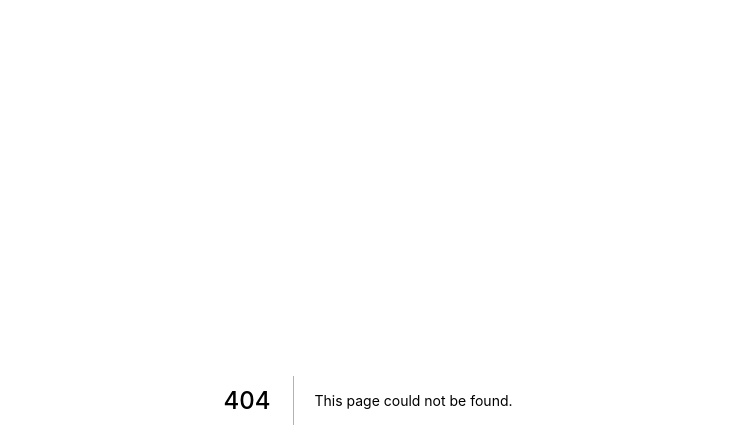
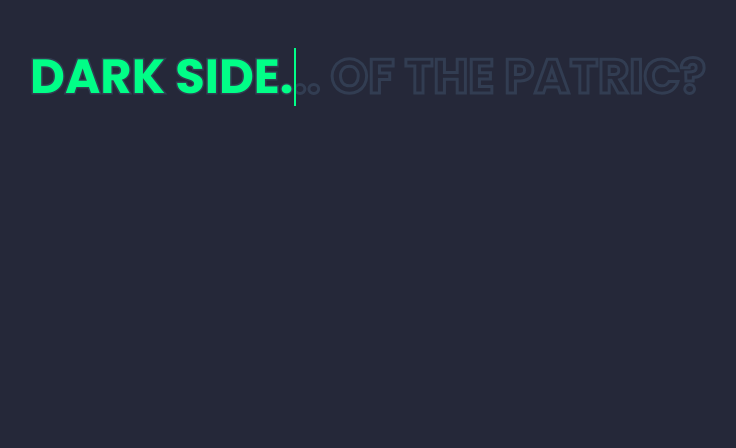
Before and after one commit to Patricdv/do-you-need-a-patric, a Next.js app: page /dark-side in a window 1280 px wide. Before the commit this address had no page. Shown: the top 448 px of the page, without its empty margins (272-1008 px from the left). Built offline with nearby package versions, Linux system fonts and the light colour scheme.

Commit message:
starting dark-side page.

```diff
--- /dev/null
+++ b/pages/dark-side/index.js
@@ -0,0 +1,17 @@
+import Head from 'next/head';
+
+export default function DarkSide() {
+  return (
+    <>
+      <Head>
+        <title>Do you need a Dark Patric?</title>
+      </Head>
+
+      <main className="dark-side">
+        <h2 data-text="Dark Side... of the Patric?">
+          Dark Side... of the Patric?
+        </h2>
+      </main>
+    </>
+  );
+}
--- /dev/null
+++ b/styles/dark-side.css
@@ -0,0 +1,68 @@
+@import url('https://fonts.googleapis.com/css2?family=Poppins:wght@700&display=swap');
+
+main.dark-side {
+  display: flex;
+  flex-direction: column;
+  align-items: center;
+  position: relative;
+  padding: 3em 0 0;
+  margin: 0;
+  overflow: hidden;
+  min-height: 100vh;
+  width: 100%;
+  max-width: 100%;
+  background-color: #1a8bea;
+  animation: darkenUp 0.5s linear forwards;
+  animation-delay: 3.5s;
+  font-family: 'Poppins', sans-serif;
+}
+
+.dark-side h2 {
+  position: relative;
+  font-size: 3rem;
+  color: #1a8bea;
+  animation: blueUp 0.5s linear forwards;
+  animation-delay: 3.5s;
+  -webkit-text-stroke: 3px #323d52;
+  text-transform: uppercase;
+  padding: 0 4px;
+}
+
+.dark-side h2::before {
+  content: attr(data-text);
+  position: absolute;
+  left: 0;
+  top: 0;
+  width: 0;
+  height: 100%;
+  margin: 0 4px;
+  color: #01fe87;
+  -webkit-text-stroke: 0 #383d52;
+  border-right: 2px solid;
+  overflow: hidden;
+  white-space: nowrap;
+
+  animation: writeInOut 12s linear infinite;
+  animation-delay: 3.5s;
+}
+
+@keyframes blueUp {
+  to {
+    color: #252839;
+  }
+}
+
+@keyframes darkenUp {
+  to {
+    background: #252839;
+  }
+}
+
+@keyframes writeInOut {
+  0%, 10%, 100% {
+    width: 0%;
+  }
+  70%, 90% {
+    width: 100%;
+  }
+}
--- a/styles/global.css
+++ b/styles/global.css
@@ -4,7 +4,7 @@ body {
   -moz-osx-font-smoothing: grayscale;
 }
 
-main {
+main.home {
   display: flex;
   flex-direction: column;
   align-items: center;
```
Also changed, not shown: pages/_app.js.
